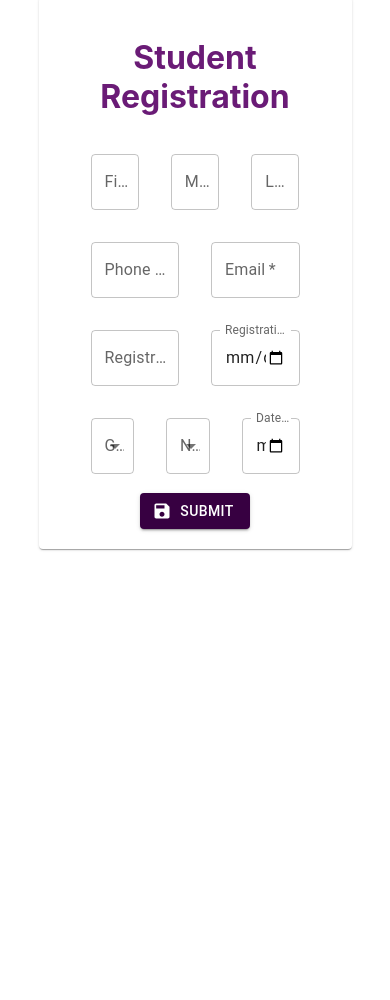
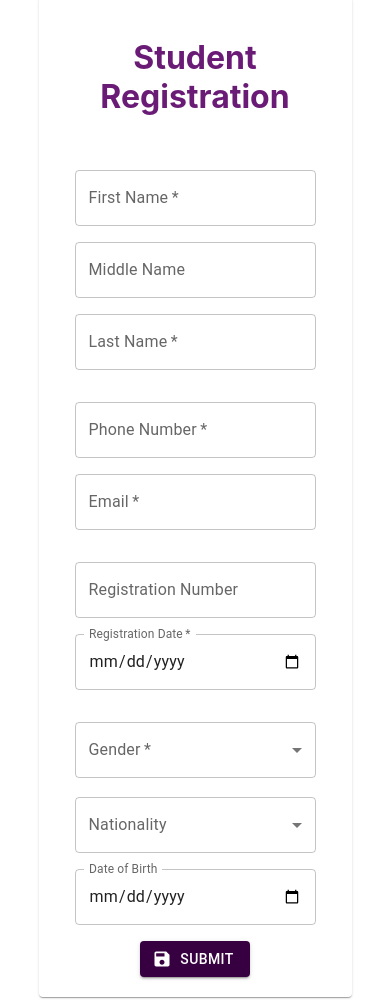
Before and after one commit to rahulverma78560/StudentReg-Frontend, a React (Create React App) app: page /regStudent in a window 390 px wide. Shown: the part 333-1333 px from the top of the page. Before the commit the page ends 1144 px from the top, so only its background shows below. Built offline with nearby package versions, Linux system fonts and the light colour scheme.

Commit message:
feat(responsive form)

```diff
--- a/src/screens/studentReg.jsx
+++ b/src/screens/studentReg.jsx
@@ -135,12 +135,18 @@ const StudentReg = () => {
         </h1>
         <FormContainer>
           <form>
-            <div style={{ display: "flex", justifyContent: "space-between" }}>
+            <Grid
+              container
+              rowSpacing={2}
+              columnSpacing={{ xs: 3, sm: 3, md: 3 }}
+              sx={{ m: 2 }}
+            >
+              <Grid item xs={12} sm={4} md={4}>
                 <TextField
+                  fullWidth
                   required
                   error={validFirstName}
                   helperText={validFirstName ? "Please enter first name" : ""}
-                sx={{ m: 2, width: "60vh" }}
                   label='First Name'
                   onChange={(e) => {
                     setFirstName(e.target.value);
@@ -151,16 +157,20 @@ const StudentReg = () => {
                     }
                   }}
                 />
+              </Grid>
+              <Grid item xs={12} sm={4} md={4}>
                 <TextField
-                sx={{ m: 2, width: "60vh" }}
+                  fullWidth
                   label='Middle Name'
                   onChange={(e) => {
                     setMiddleName(e.target.value);
                   }}
                 />
+              </Grid>
+              <Grid item xs={12} sm={4} md={4}>
                 <TextField
+                  fullWidth
                   required
-                sx={{ m: 2, width: "60vh" }}
                   error={validLastName}
                   helperText={validLastName ? "Please enter last name" : ""}
                   label='Last Name'
@@ -173,11 +183,18 @@ const StudentReg = () => {
                     }
                   }}
                 />
-            </div>
-            <div style={{ display: "flex", justifyContent: "space-between" }}>
+              </Grid>
+            </Grid>
+            <Grid
+              container
+              rowSpacing={2}
+              columnSpacing={{ xs: 3, sm: 6, md: 6 }}
+              sx={{ m: 2 }}
+            >
+              <Grid item xs={12} sm={6} md={6}>
                 <TextField
+                  fullWidth
                   required
-                sx={{ m: 2, width: "80vh" }}
                   label='Phone Number'
                   error={validPhoneNumber}
                   helperText={
@@ -197,12 +214,14 @@ const StudentReg = () => {
                     }
                   }}
                 />
+              </Grid>
+              <Grid item xs={12} sm={6} md={6}>
                 <TextField
+                  fullWidth
                   required
                   error={validEmail}
                   helperText={validEmail ? "Please enter a valid Email" : ""}
                   type='email'
-                sx={{ m: 2, width: "80vh" }}
                   label='Email'
                   onChange={(e) => {
                     setEmail(e.target.value);
@@ -217,23 +236,32 @@ const StudentReg = () => {
                     }
                   }}
                 />
-            </div>
-            <div style={{ display: "flex", justifyContent: "space-between" }}>
+              </Grid>
+            </Grid>
+            <Grid
+              container
+              rowSpacing={2}
+              columnSpacing={{ xs: 3, sm: 6, md: 6 }}
+              sx={{ m: 2 }}
+            >
+              <Grid item xs={12} sm={6} md={6}>
                 <TextField
-                sx={{ m: 2, width: "80vh" }}
+                  fullWidth
                   label='Registration Number'
                   onChange={(e) => {
                     setRegNumber(e.target.value);
                   }}
                 />
+              </Grid>
+              <Grid item xs={12} sm={6} md={6}>
                 <TextField
+                  fullWidth
                   required
                   id='date'
                   error={validRegDate}
                   label='Registration Date'
                   helperText={validRegDate ? "Please provide valid Date" : ""}
                   type='date'
-                sx={{ m: 2, width: "80vh" }}
                   InputLabelProps={{
                     shrink: true,
                   }}
@@ -246,13 +274,16 @@ const StudentReg = () => {
                     }
                   }}
                 />
-            </div>
-            <div style={{ display: "flex", justifyContent: "space-between" }}>
-              <FormControl
-                required
-                sx={{ m: 2, width: "60vh" }}
-                error={validGender}
+              </Grid>
+            </Grid>
+            <Grid
+              container
+              rowSpacing={2}
+              columnSpacing={{ xs: 3, sm: 3, md: 3 }}
+              sx={{ m: 2 }}
             >
+              <Grid item xs={12} sm={4} md={4}>
+                <FormControl required fullWidth error={validGender}>
                   <InputLabel id='demo-simple-select-helper-label'>
                     Gender
                   </InputLabel>
@@ -277,7 +308,9 @@ const StudentReg = () => {
                     {validGender ? "Please select gender" : ""}
                   </FormHelperText>
                 </FormControl>
-              <FormControl sx={{ m: 2, width: "60vh" }}>
+              </Grid>
+              <Grid item xs={12} sm={4} md={4}>
+                <FormControl fullWidth>
                   <InputLabel id='demo-simple-select-helper-label'>
                     Nationality
                   </InputLabel>
@@ -294,11 +327,13 @@ const StudentReg = () => {
                     <MenuItem value={"German"}>German</MenuItem>
                   </Select>
                 </FormControl>
+              </Grid>
+              <Grid item xs={12} sm={4} md={4}>
                 <TextField
                   id='date'
                   label='Date of Birth'
                   type='date'
-                sx={{ m: 2, width: "80vh" }}
+                  fullWidth
                   InputLabelProps={{
                     shrink: true,
                   }}
@@ -306,7 +341,8 @@ const StudentReg = () => {
                     setDob(e.target.value);
                   }}
                 />
-            </div>
+              </Grid>
+            </Grid>
             <div style={{ display: "flex", justifyContent: "center" }}>
               <LoadingButton
                 style={!loading ? { backgroundColor: "#370041 " } : {}}
```
Lines whose indentation alone changed are shown as unchanged.
